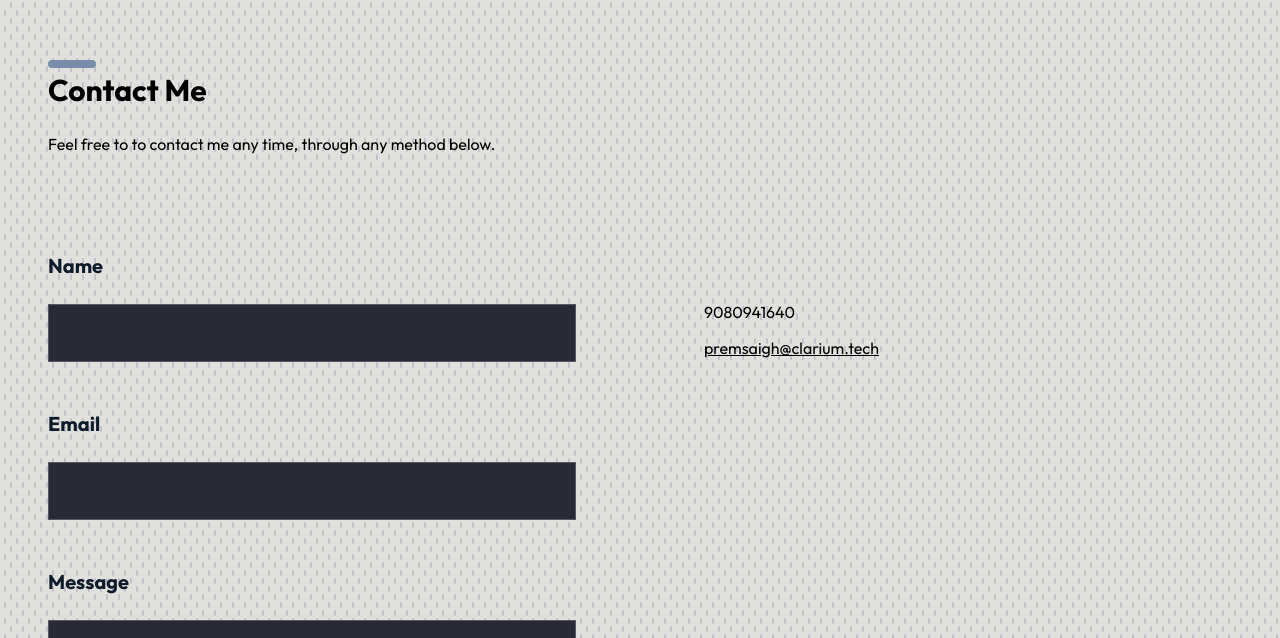
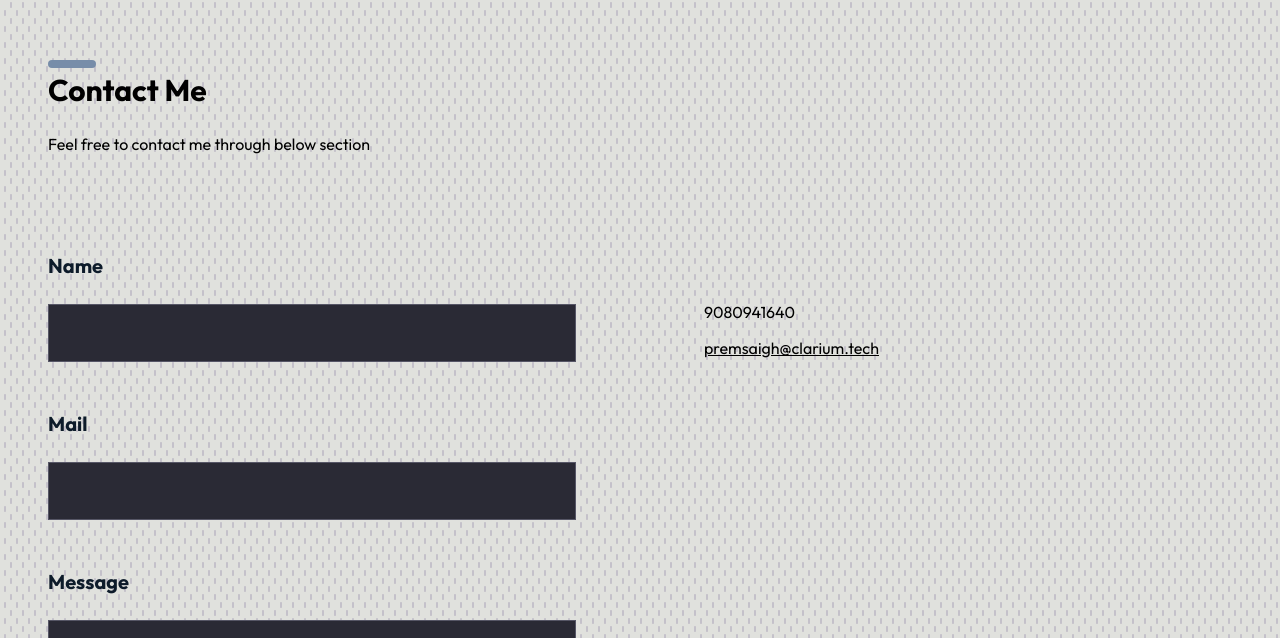
Before and after one commit to Premsai2992000/Premsai2992000, a website: page index.html in a window 1280 px wide. Shown: the part 3382-4020 px from the top of the page. Drawn offline with Linux system fonts and the light colour scheme.

Commit message:
Update index.html

```diff
--- a/index.html
+++ b/index.html
@@ -70,7 +70,7 @@
         <section class="w-full">
             <h2  class="font-bold secondary-title text-3xl">Tech stack</h2>
             <p class="mt-10 space-y-1 font-light text-4xl">I’ve had the pleasure of working with multiple Front-end and
-                Back-end technologies, designing and implementing both frontend and backend.</p>
+                Back-end technologies, but very much interested in front-end development</p>
 
             <div class="grid grid-cols-1 md:grid-cols-2 lg:grid-cols-3 gap-6 mt-6">
                 <img src="image/angular-logo-2 (1).png" class="w-full bg-nav h-36 lg:h-72 object-cover">
@@ -90,7 +90,7 @@
     <div id="contactme" class="container mt-96 justify-between items-center  px-6 md:px-12 lg:px-22 w-full">
         <section class="w-full">
             <h2  class="secondary-title">Contact Me</h2>
-            <p class="section-paragraph">Feel free to to contact me any time, through any method below.</p>
+            <p class="section-paragraph">Feel free to contact me through below section</p>
 
             <div class="w-full grid lg:grid-cols-2 gap-8 lg:gap-32 mt-24">
                 <div class="space-y-12">
@@ -99,7 +99,7 @@
                         <input class="w-full border border-input-border bg-input px-4 py-4">
                     </div>
                     <div>
-                        <label class="text-navbar block mb-6 text-xl font-bold">Email</label>
+                        <label class="text-navbar block mb-6 text-xl font-bold">Mail</label>
                         <input type="email" class="w-full border border-input-border bg-input px-4 py-4">
                     </div>
                     <div>
```
